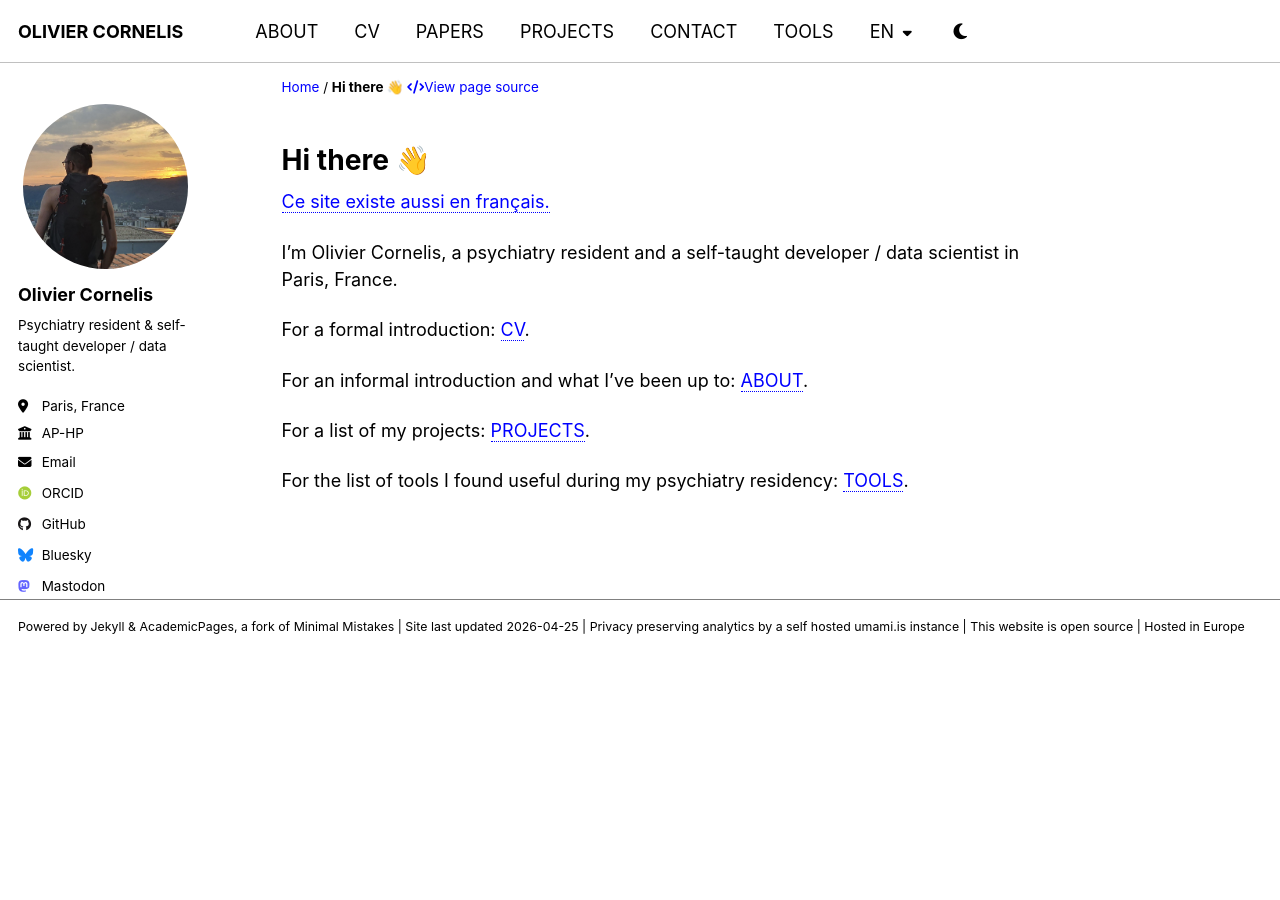
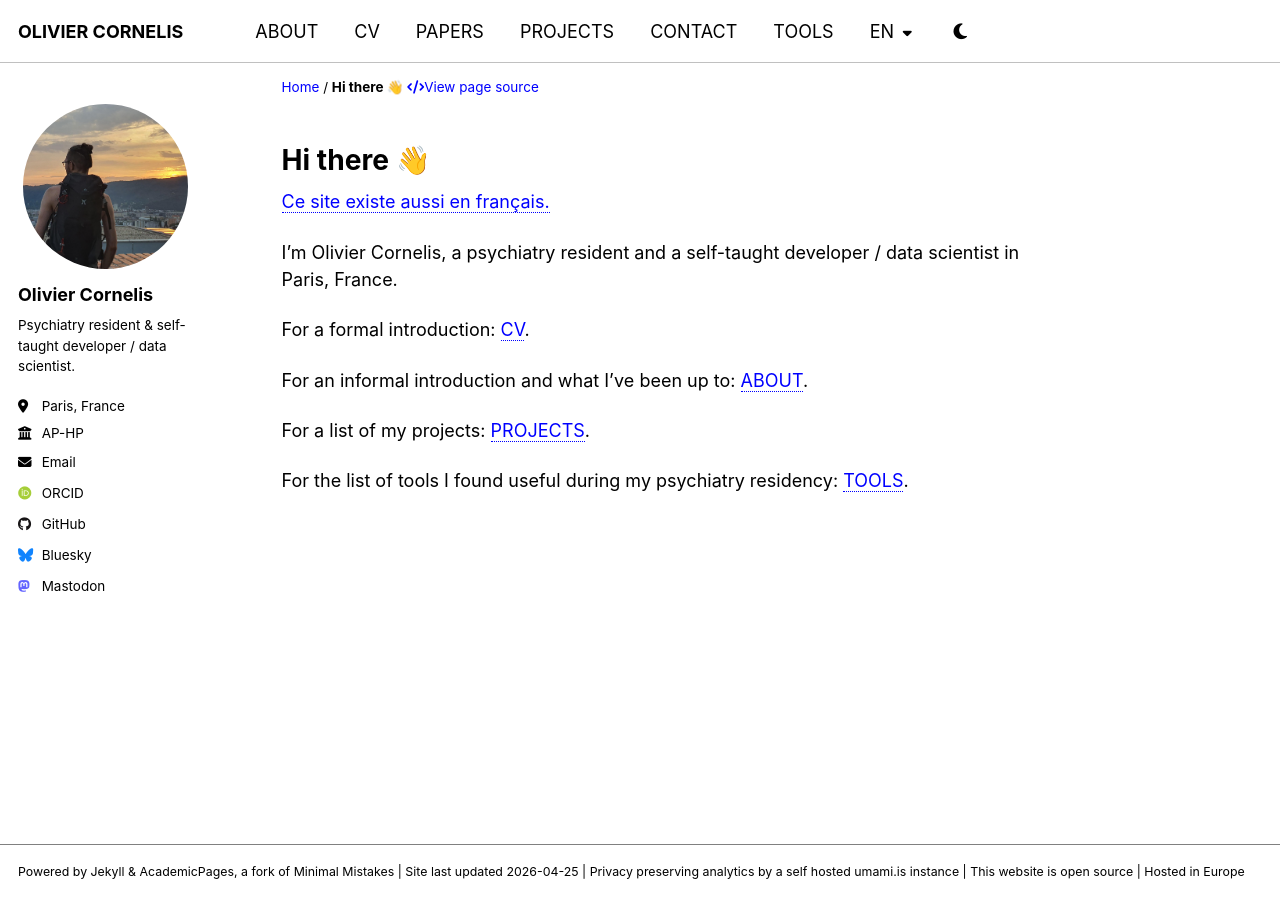
Before and after one commit to thiswillbeyourgithub/website, a Jekyll site: the page built from _pages/en/start.md, in a window 1280 px wide. Built offline with Jekyll 4.4.1, drawn with Linux system fonts in a browser that asks for light colours; some web fonts are replaced.

Commit message:
Revert "fix footer"
This reverts commit b8c54781f62f47b8c5e16a98c983cc1ccb08c795.

```diff
--- a/_sass/layout/_footer.scss
+++ b/_sass/layout/_footer.scss
@@ -13,8 +13,11 @@
   width: 100%;
   clear: both;
 
-  /* keep footer in normal document flow so custom widgets do not overlap content */
+  /* sticky footer fix start */
+  position: absolute;
+  bottom: 0em;
   height: auto;
+  /* sticky footer fix end */
 
   margin-top: 3em;
 
```
